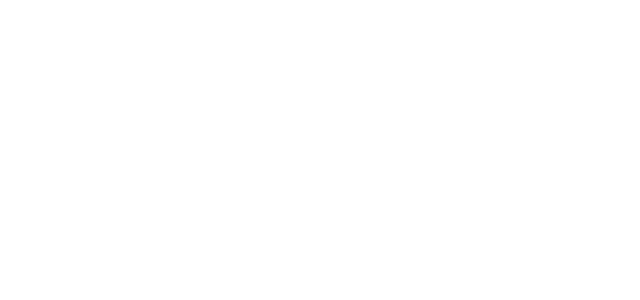
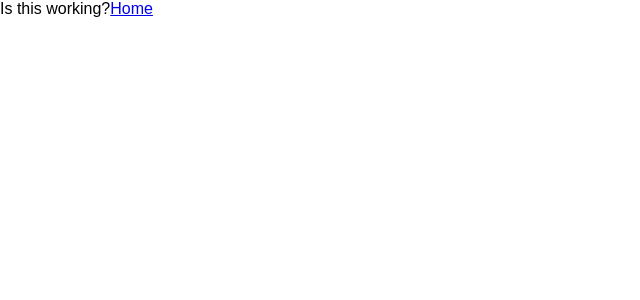
Before and after one commit to jroyals2/connect, a React (Create React App) app in the folder client/: page /users/1/oneplayergame in a window 1280 px wide. Shown: the top 300 px of the page, without its empty margins (0-640 px from the left). Built offline with nearby package versions, Linux system fonts and the light colour scheme.

Commit message:
added navigation

```diff
--- a/client/src/App.js
+++ b/client/src/App.js
@@ -17,7 +17,7 @@
           <Route exact path="/" component={Landing} />
           <Route exact path="/users/:userId" component={SingleUserPage} />
           <Route exact path="/game" component={Game}/>
-          <Route exact path="users/:userId/oneplayergame" component={OnePlayerGame}/>
+          <Route exact path="/users/:userId/oneplayergame" component={OnePlayerGame}/>
         </Switch>
       </div>
       </Router>
--- a/client/src/components/OnePlayerGame.jsx
+++ b/client/src/components/OnePlayerGame.jsx
@@ -1,10 +1,12 @@
 import React, { Component } from 'react';
+import { Link } from 'react-router-dom'
 
 class OnePlayerGame extends Component {
     render() {
         return (
             <div>
                 Is this working?
+                <Link to='/'>Home</Link>
             </div>
         );
     }
```
